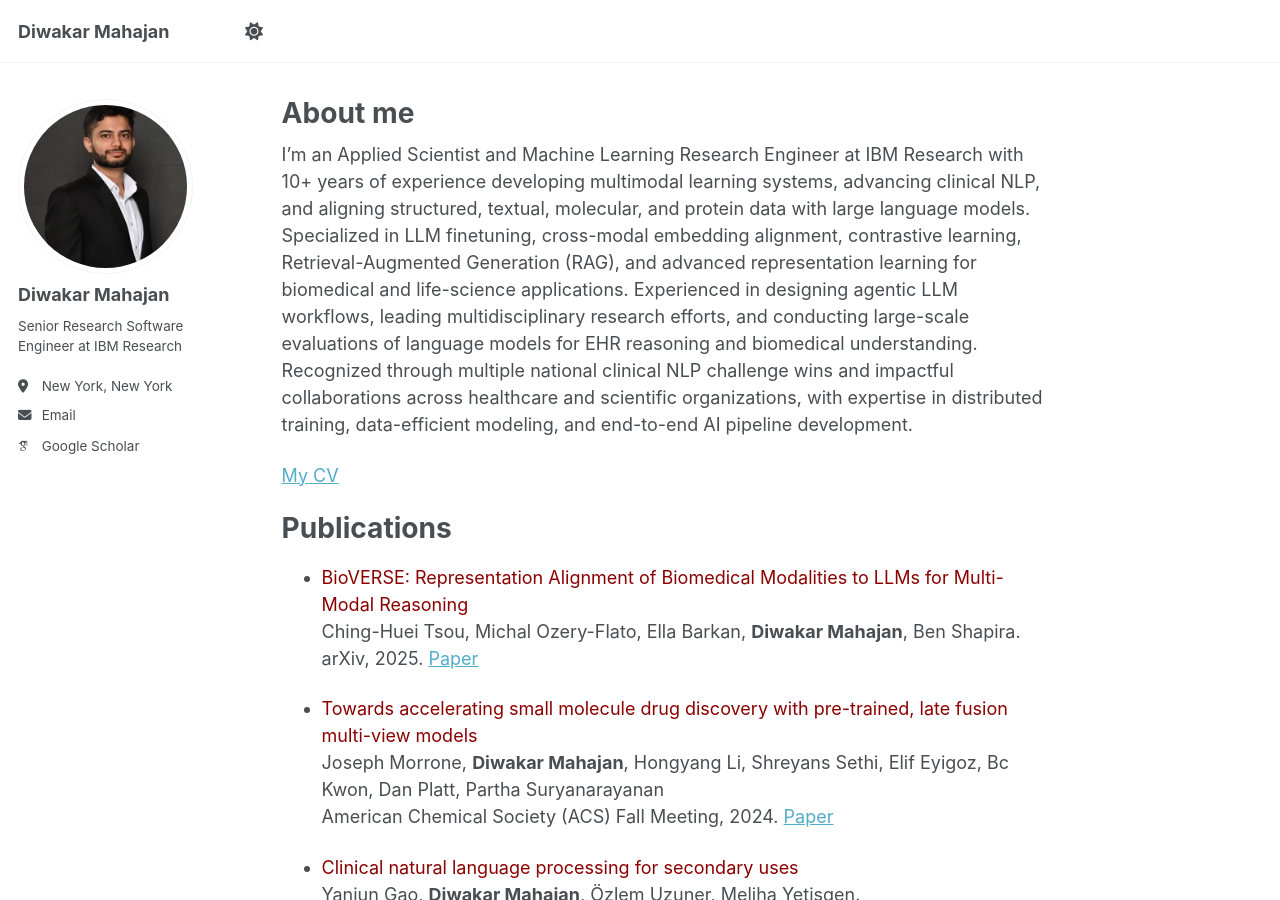
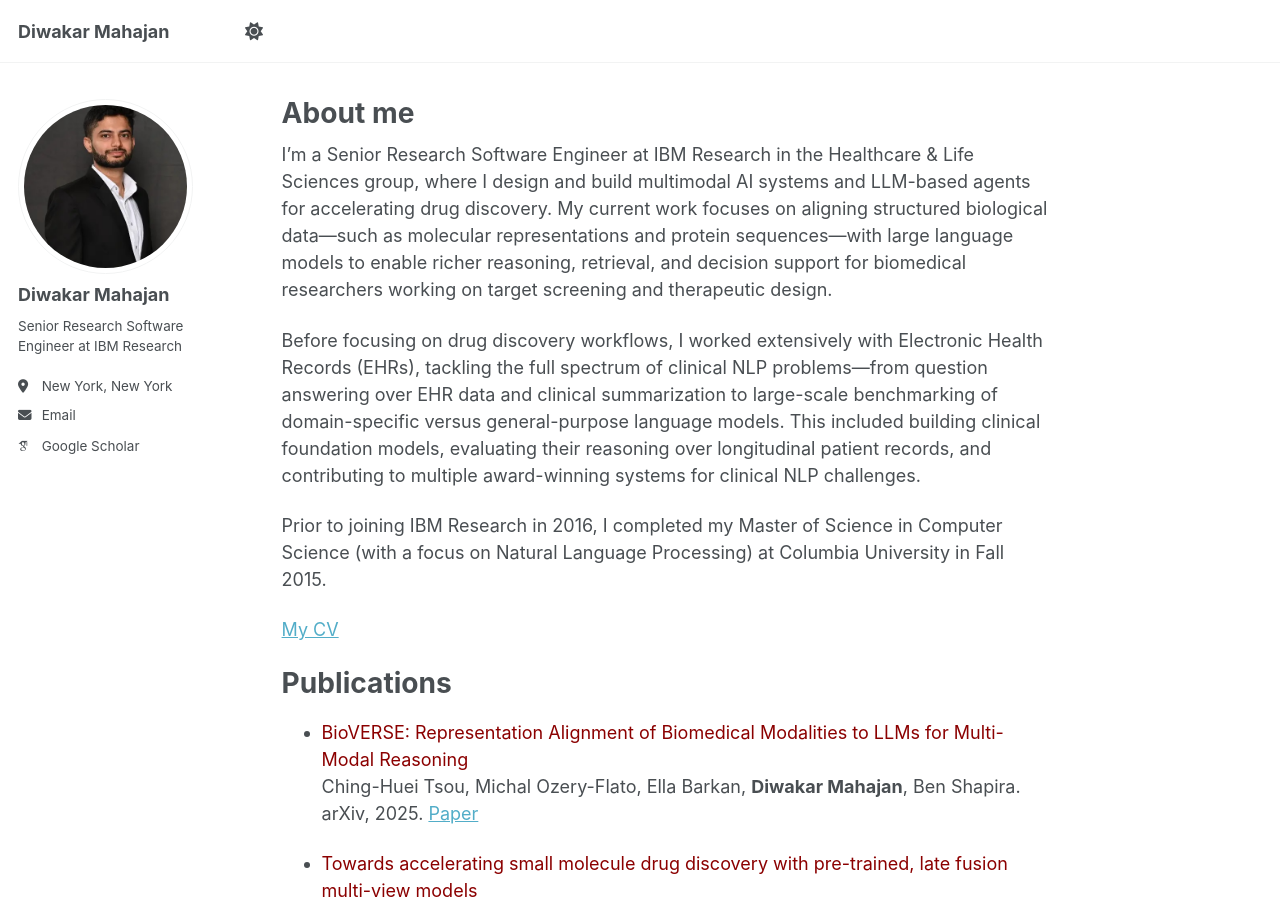
Before and after one commit to mahajandiwakar/mahajandiwakar.github.io, a Jekyll site: the page built from _pages/about.md, in a window 1280 px wide and 900 px high. Built offline with Jekyll 4.4.1, drawn with Linux system fonts in a browser that asks for light colours; some web fonts are replaced; a script bundle is joined from its source files by our own code; library files that are not in the unit come from our copies.

Commit message:
updates to about me

```diff
--- a/_pages/about.md
+++ b/_pages/about.md
@@ -7,9 +7,11 @@ redirect_from:
   - /about/
   - /about.html
 ---
+I’m a Senior Research Software Engineer at IBM Research in the Healthcare & Life Sciences group, where I design and build multimodal AI systems and LLM-based agents for accelerating drug discovery. My current work focuses on aligning structured biological data—such as molecular representations and protein sequences—with large language models to enable richer reasoning, retrieval, and decision support for biomedical researchers working on target screening and therapeutic design.
 
-I'm an Applied Scientist and Machine Learning Research Engineer at IBM Research with 10+ years of experience developing multimodal learning systems, advancing clinical NLP, and aligning structured, textual, molecular, and protein data with large language models. Specialized in LLM finetuning, cross-modal embedding alignment, contrastive learning, Retrieval-Augmented Generation (RAG), and advanced representation learning for biomedical and life-science applications. Experienced in designing agentic LLM workflows, leading multidisciplinary research efforts, and conducting large-scale evaluations of language models for EHR reasoning and biomedical understanding.
-Recognized through multiple national clinical NLP challenge wins and impactful collaborations across healthcare and scientific organizations, with expertise in distributed training, data-efficient modeling, and end-to-end AI pipeline development.
+Before focusing on drug discovery workflows, I worked extensively with Electronic Health Records (EHRs), tackling the full spectrum of clinical NLP problems—from question answering over EHR data and clinical summarization to large-scale benchmarking of domain-specific versus general-purpose language models. This included building clinical foundation models, evaluating their reasoning over longitudinal patient records, and contributing to multiple award-winning systems for clinical NLP challenges.
+
+Prior to joining IBM Research in 2016, I completed my Master of Science in Computer Science (with a focus on Natural Language Processing) at Columbia University in Fall 2015.
 
 [My CV](https://mahajandiwakar.github.io/files/Resume_MahajanDiwakar.pdf)
 
```
